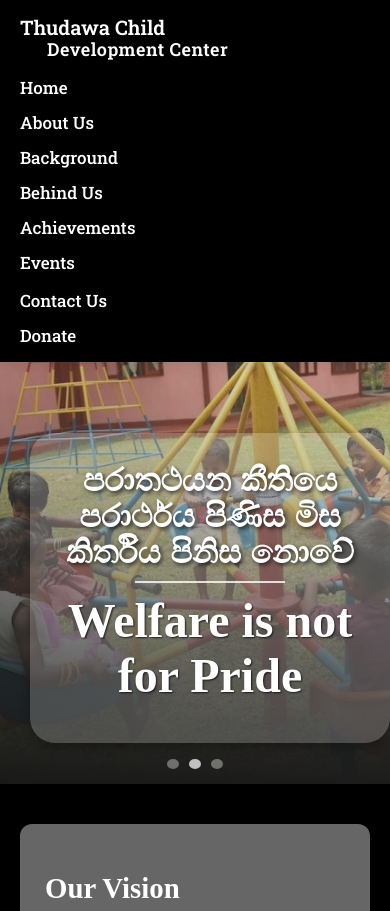
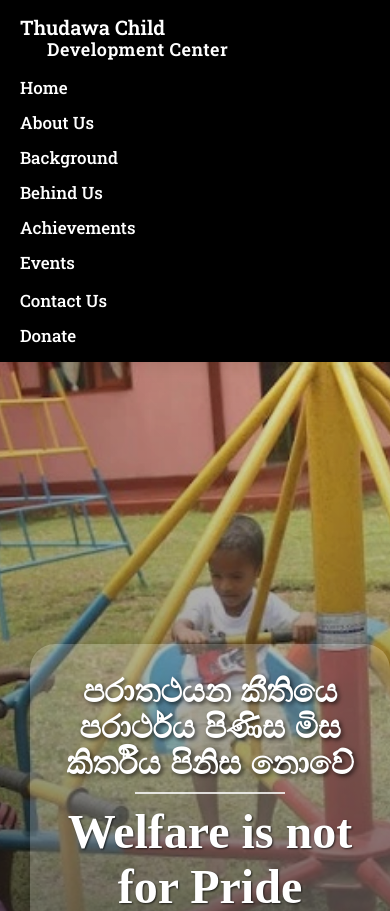
Before and after one commit to Dulan19/Thudawa_Website, a React (Create React App) app: page / in a window 390 px wide. Shown: the top 911 px of the page. Built offline with nearby package versions, Linux system fonts and the light colour scheme.

Commit message:
Responsive screen

```diff
--- a/src/App.css
+++ b/src/App.css
@@ -4,6 +4,7 @@ body, html {
   padding: 0;
   box-sizing: border-box;
   background-color: black;
+  height: 100%;
 }
 .vision-mission-container {
   display: flex;
--- a/src/Imgswap.css
+++ b/src/Imgswap.css
@@ -1,7 +1,7 @@
 .hero-swap {
   position: relative;
   width: 100%;
-  height: 85vh;
+  height: 100vh;
   min-height: 400px;
   overflow: hidden;
   background-color: #f0f0f0;
@@ -126,7 +126,7 @@
   max-width: 850px;
   max-height: 340px;
   padding: 30px;
-  background-color: rgba(255, 255, 255, 0.2); /* Transparent black background */
+  background-color: rgba(255, 255, 255, 0.2);
   border-radius: 25px;
 
   margin-left: 30px;
@@ -165,7 +165,7 @@
 
 @media (max-width: 768px) {
   .hero-swap {
-    height: 50vh;
+    height: 100vh;
     min-height: 300px;
   }
 
```
